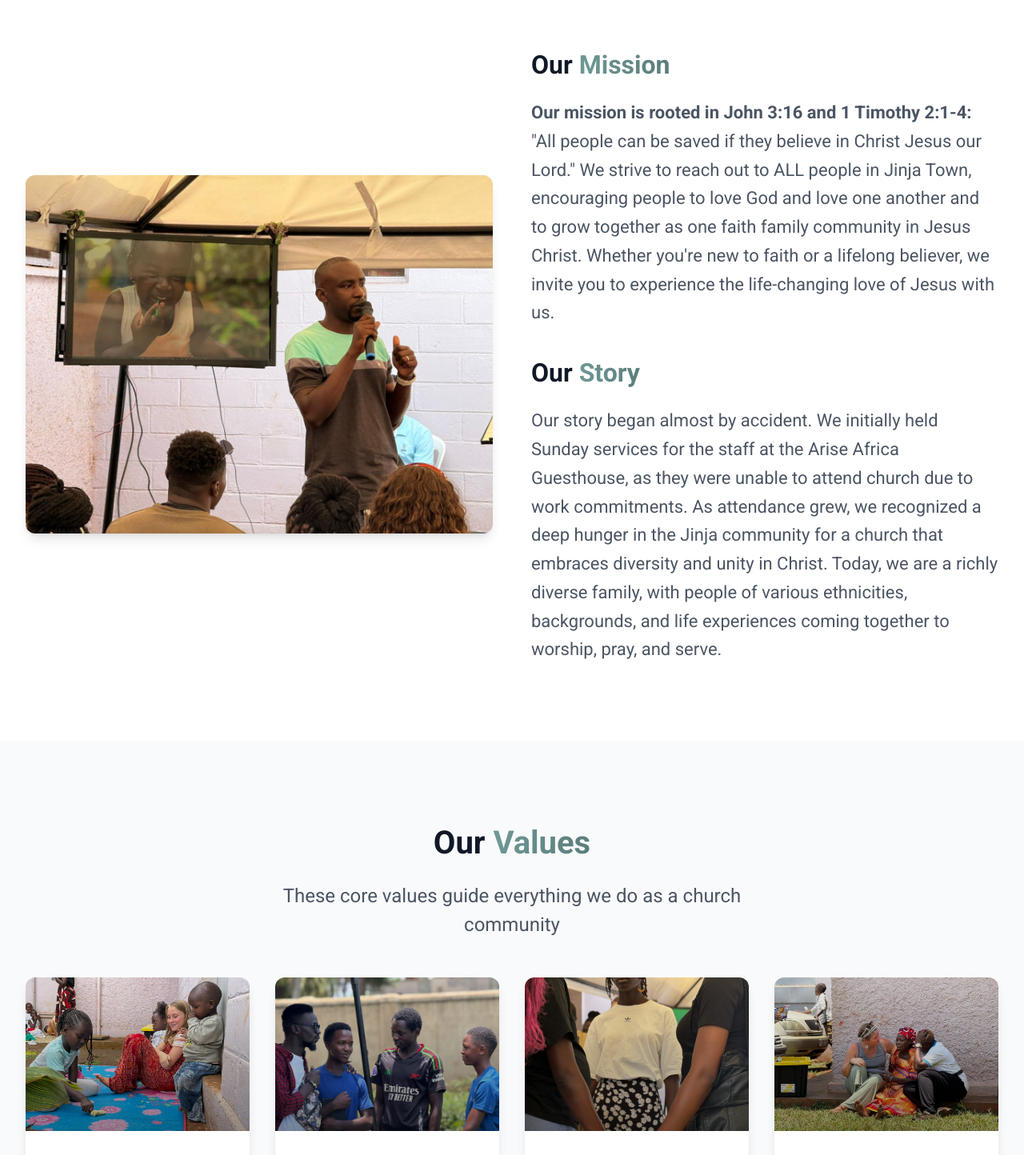
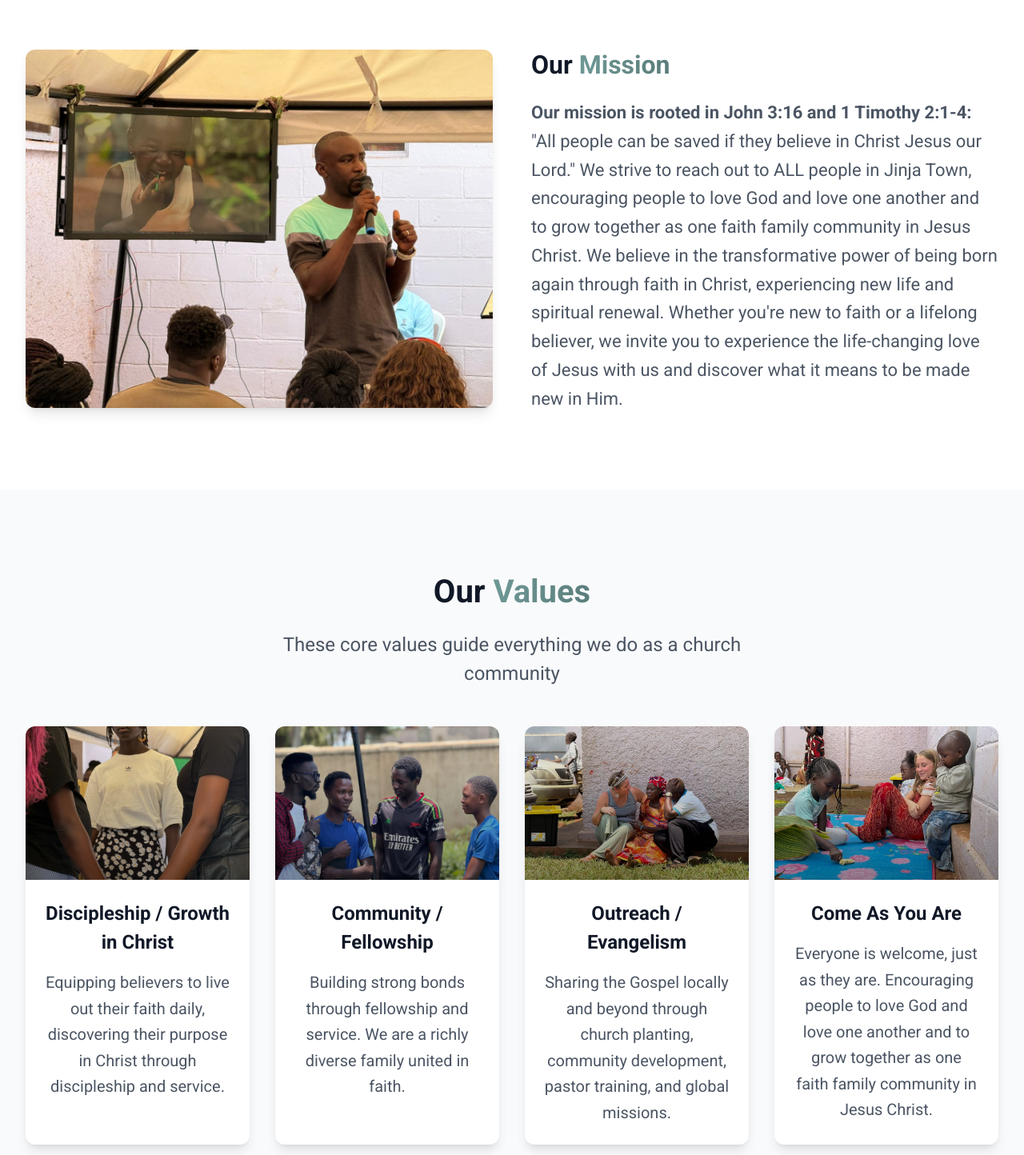
Before and after one commit to Shakesdigital/jtc, a React (Create React App) app: page /about in a window 1280 px wide. Shown: the part 840-2284 px from the top of the page at 80% size. Built offline with nearby package versions, Linux system fonts and the light colour scheme.

Commit message:
Update About page: add born again message to mission, remove Our Story section, reorganize and rename Values cards

```diff
--- a/src/pages/About.js
+++ b/src/pages/About.js
@@ -92,28 +92,28 @@ const About = () => {
 
   const values = [
     {
-      icon: FiHeart,
-      title: 'Inclusivity',
-      description: 'Everyone is welcome, just as they are. Encouraging people to love God and love one another and to grow together as one faith family community in Jesus Christ.',
-      image: '/images/value-inclusivity.jpg'
+      icon: FiTarget,
+      title: 'Discipleship / Growth in Christ',
+      description: 'Equipping believers to live out their faith daily, discovering their purpose in Christ through discipleship and service.',
+      image: '/images/value-growth.jpg'
     },
     {
       icon: FiUsers,
-      title: 'Community',
+      title: 'Community / Fellowship',
       description: 'Building strong bonds through fellowship and service. We are a richly diverse family united in faith.',
       image: '/images/value-community.jpg'
     },
     {
-      icon: FiTarget,
-      title: 'Growth',
-      description: 'Equipping believers to live out their faith daily, discovering their purpose in Christ through discipleship and service.',
-      image: '/images/value-growth.jpg'
+      icon: FiStar,
+      title: 'Outreach / Evangelism',
+      description: 'Sharing the Gospel locally and beyond through church planting, community development, pastor training, and global missions.',
+      image: '/images/value-outreach.jpg'
     },
     {
-      icon: FiStar,
-      title: 'Outreach',
-      description: 'Sharing the Gospel locally and beyond through church planting, community development, pastor training, and global missions.',
-      image: '/images/value-outreach.jpg'
+      icon: FiHeart,
+      title: 'Come As You Are',
+      description: 'Everyone is welcome, just as they are. Encouraging people to love God and love one another and to grow together as one faith family community in Jesus Christ.',
+      image: '/images/value-inclusivity.jpg'
     }
   ];
 
@@ -291,17 +291,7 @@ const About = () => {
                 </h2>
                 <p className="text-lg text-gray-600 leading-relaxed">
                   <strong>Our mission is rooted in John 3:16 and 1 Timothy 2:1-4:</strong> "All people can be saved if they believe in Christ Jesus our Lord."
-                  We strive to reach out to ALL people in Jinja Town, encouraging people to love God and love one another and to grow together as one faith family community in Jesus Christ. Whether you're new to faith or a lifelong believer, we invite you to experience the life-changing love of Jesus with us.
-                </p>
-              </div>
-
-              <div>
-                <h2 className="text-3xl font-bold text-gray-900 mb-4">
-                  Our <span className="text-gradient">Story</span>
-                </h2>
-                <p className="text-lg text-gray-600 leading-relaxed">
-                  Our story began almost by accident. We initially held Sunday services for the staff at the Arise Africa  Guesthouse, as they were unable to attend church due to work commitments. As attendance grew, we recognized a deep hunger
-                  in the Jinja community for a church that embraces diversity and unity in Christ. Today, we are a richly diverse family, with people of various ethnicities, backgrounds, and life experiences coming together to worship, pray, and serve.
+                  We strive to reach out to ALL people in Jinja Town, encouraging people to love God and love one another and to grow together as one faith family community in Jesus Christ. We believe in the transformative power of being born again through faith in Christ, experiencing new life and spiritual renewal. Whether you're new to faith or a lifelong believer, we invite you to experience the life-changing love of Jesus with us and discover what it means to be made new in Him.
                 </p>
               </div>
 
```
